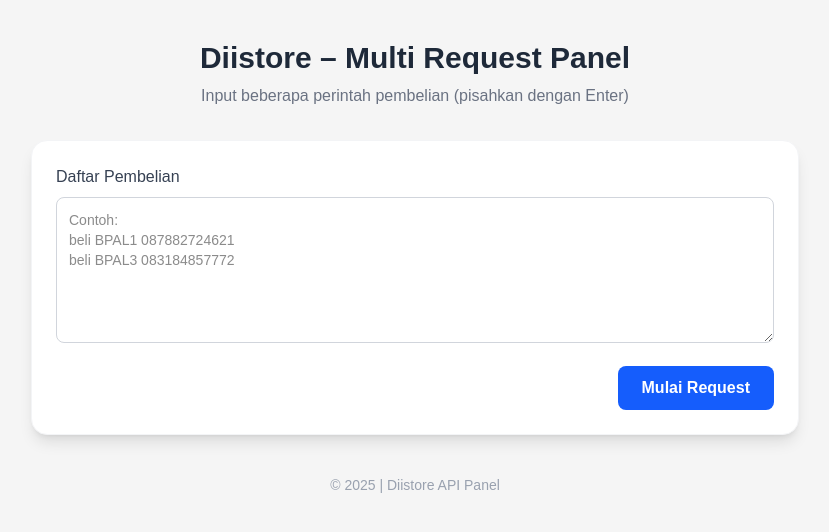
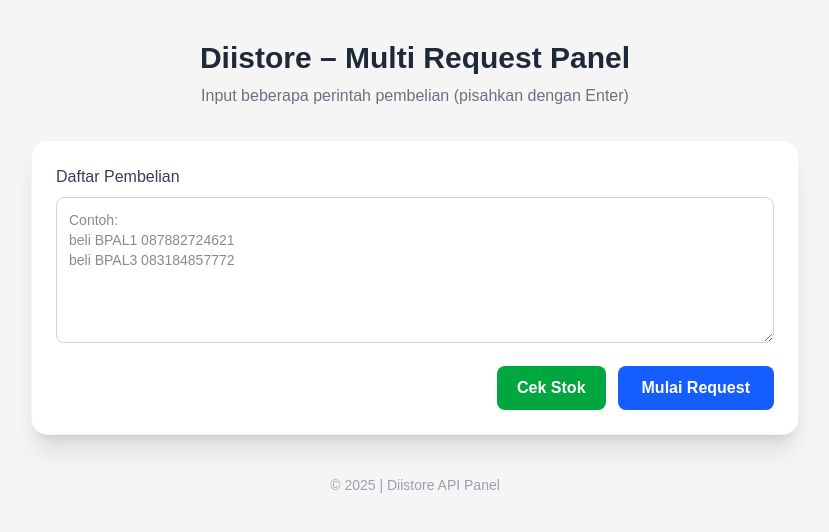
Before and after one commit to mardiharahap/diistore.beli, a Next.js app: page / in a window 1280 px wide. Shown: the top 532 px of the page, without its empty margins (225-1054 px from the left). Built offline with nearby package versions, Linux system fonts and the light colour scheme.

Commit message:
Update page.js

```diff
--- a/src/app/page.js
+++ b/src/app/page.js
@@ -1,12 +1,16 @@
 "use client";
-import { useState } from "react";
+import { useState, useEffect } from "react";
 
 export default function Page() {
   const [inputText, setInputText] = useState("");
   const [loading, setLoading] = useState(false);
   const [results, setResults] = useState([]);
   const [error, setError] = useState("");
+  const [stokPopup, setStokPopup] = useState(false);
+  const [stokData, setStokData] = useState([]);
+  const [loadingStok, setLoadingStok] = useState(false);
 
+  // Fungsi menjalankan multi request
   const handleRun = async () => {
     setError("");
     setResults([]);
@@ -24,7 +28,6 @@
     setLoading(true);
     const apiKey = "8BCDC5E5-2741-40E6-AFAF-66390970BEDA";
 
-    // Buat array request dari setiap baris
     const requests = lines.map((line) => {
       const parts = line.split(" ");
       const produk = parts[1];
@@ -61,6 +64,43 @@
     setLoading(false);
   };
 
+  // Fungsi ambil stok
+  const handleCekStok = async () => {
+    setLoadingStok(true);
+    setStokPopup(true);
+
+    try {
+      const res = await fetch("https://panel.khfy-store.com/api_v3/cek_stock_akrab");
+      const text = await res.text();
+
+      // Ubah teks menjadi array objek
+      const lines = text
+        .split("\n")
+        .map((line) => line.trim())
+        .filter((l) => l);
+
+      const parsed = lines.map((line) => {
+        const parts = line.split("|").map((p) => p.trim());
+        return { kode: parts[0], nama: parts[1], stok: parts[2] };
+      });
+
+      setStokData(parsed);
+    } catch {
+      setStokData([]);
+    }
+
+    setLoadingStok(false);
+  };
+
+  // Tutup popup ketika klik di luar modal
+  useEffect(() => {
+    const closePopup = (e) => {
+      if (e.target.id === "stokModal") setStokPopup(false);
+    };
+    window.addEventListener("click", closePopup);
+    return () => window.removeEventListener("click", closePopup);
+  }, []);
+
   return (
     <div className="min-h-screen bg-neutral-100 flex flex-col items-center py-10">
       {/* Header */}
@@ -74,7 +114,7 @@
       </div>
 
       {/* Input Card */}
-      <div className="bg-white shadow-lg rounded-2xl w-full max-w-3xl p-6 border border-gray-100">
+      <div className="bg-white shadow-xl rounded-2xl w-full max-w-3xl p-6 border border-gray-100">
         <label className="block text-gray-700 font-medium mb-2">
           Daftar Pembelian
         </label>
@@ -86,7 +126,19 @@
           className="w-full border border-gray-300 rounded-lg p-3 text-sm focus:outline-none focus:ring-2 focus:ring-blue-500"
         />
 
-        <div className="flex justify-end mt-4">
+        {/* Tombol aksi */}
+        <div className="flex justify-end items-center gap-3 mt-4">
+          <button
+            onClick={handleCekStok}
+            disabled={loadingStok}
+            className={`px-5 py-2.5 rounded-lg font-semibold text-white transition ${loadingStok
+              ? "bg-gray-400 cursor-not-allowed"
+              : "bg-green-600 hover:bg-green-700"
+              }`}
+          >
+            {loadingStok ? "Memuat..." : "Cek Stok"}
+          </button>
+
           <button
             onClick={handleRun}
             disabled={loading}
@@ -99,7 +151,7 @@
           </button>
         </div>
 
-        {/* Error Message */}
+        {/* Error */}
         {error && (
           <div className="bg-red-50 border border-red-300 text-red-700 p-3 rounded-lg mt-4">
             {error}
@@ -120,10 +172,7 @@
               </thead>
               <tbody>
                 {results.map((item, i) => (
-                  <tr
-                    key={i}
-                    className="border-b hover:bg-gray-50 transition"
-                  >
+                  <tr key={i} className="border-b hover:bg-gray-50 transition">
                     <td className="px-4 py-2 font-medium">{item.no}</td>
                     <td className="px-4 py-2">{item.produk}</td>
                     <td
@@ -142,7 +191,7 @@
           </div>
         )}
 
-        {/* Loading */}
+        {/* Loading Info */}
         {loading && (
           <div className="text-center text-blue-600 font-medium mt-4 animate-pulse">
             Sedang memproses semua pembelian...
@@ -154,6 +203,62 @@
       <div className="text-sm text-gray-400 mt-10">
         © {new Date().getFullYear()} | Diistore API Panel
       </div>
+
+      {/* Popup Stok */}
+      {stokPopup && (
+        <div
+          id="stokModal"
+          className="fixed inset-0 bg-black/50 backdrop-blur-sm flex justify-center items-center z-50"
+        >
+          <div className="bg-white w-full max-w-2xl rounded-2xl shadow-2xl p-6 animate-fadeIn">
+            <div className="flex justify-between items-center mb-4 border-b pb-3">
+              <h2 className="text-xl font-bold text-gray-800">Stok Produk</h2>
+              <button
+                onClick={() => setStokPopup(false)}
+                className="text-gray-400 hover:text-gray-600"
+              >
+                ✕
+              </button>
+            </div>
+
+            {loadingStok ? (
+              <div className="text-center text-blue-600 font-medium animate-pulse py-10">
+                Memuat stok...
+              </div>
+            ) : stokData.length > 0 ? (
+              <div className="max-h-[60vh] overflow-y-auto border rounded-lg">
+                <table className="w-full text-sm text-left">
+                  <thead className="bg-gray-100 text-gray-700 sticky top-0">
+                    <tr>
+                      <th className="px-4 py-2 border-b">Kode</th>
+                      <th className="px-4 py-2 border-b">Nama Produk</th>
+                      <th className="px-4 py-2 border-b">Stok</th>
+                    </tr>
+                  </thead>
+                  <tbody>
+                    {stokData.map((s, i) => (
+                      <tr key={i} className="border-b hover:bg-gray-50">
+                        <td className="px-4 py-2 font-medium">{s.kode}</td>
+                        <td className="px-4 py-2">{s.nama}</td>
+                        <td
+                          className={`px-4 py-2 font-semibold ${s.stok.includes("0") ? "text-red-600" : "text-green-600"
+                            }`}
+                        >
+                          {s.stok}
+                        </td>
+                      </tr>
+                    ))}
+                  </tbody>
+                </table>
+              </div>
+            ) : (
+              <p className="text-center text-gray-500 py-6">
+                Tidak ada data stok yang tersedia.
+              </p>
+            )}
+          </div>
+        </div>
+      )}
     </div>
   );
 }
```
